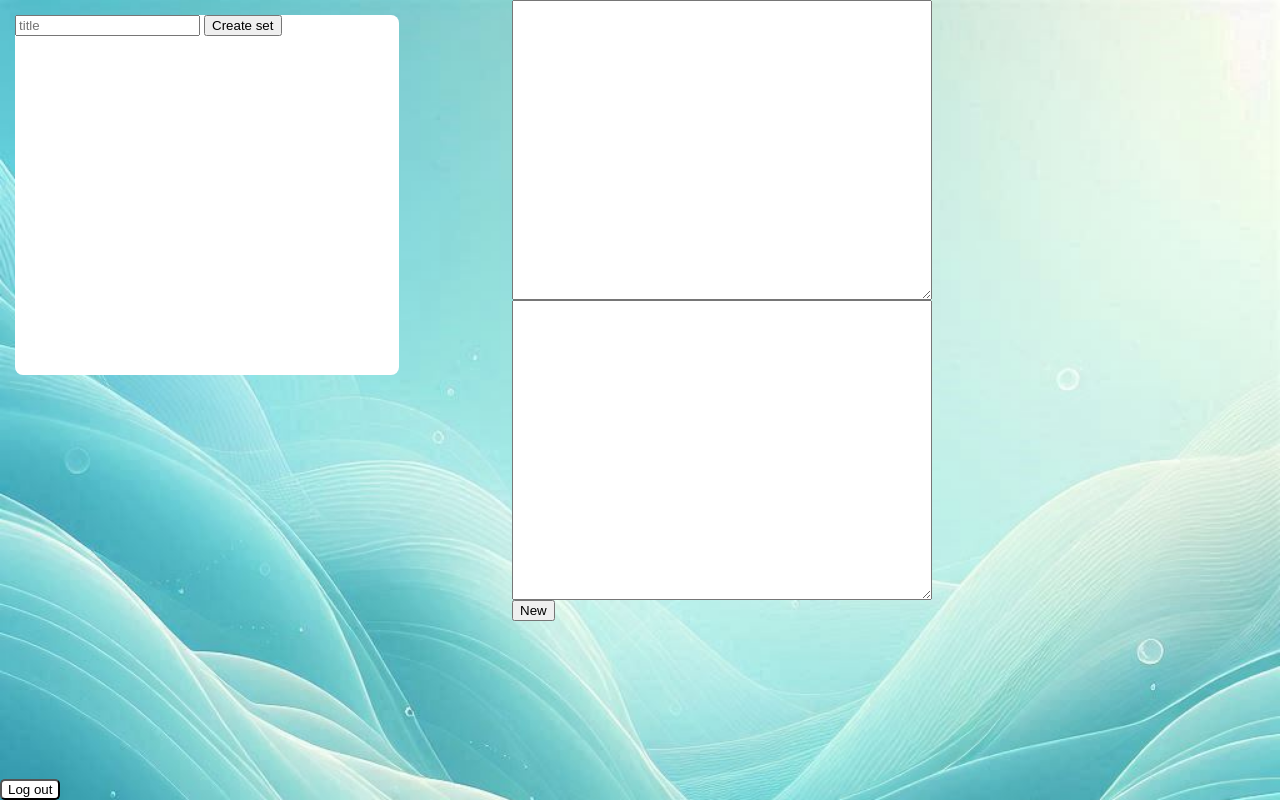
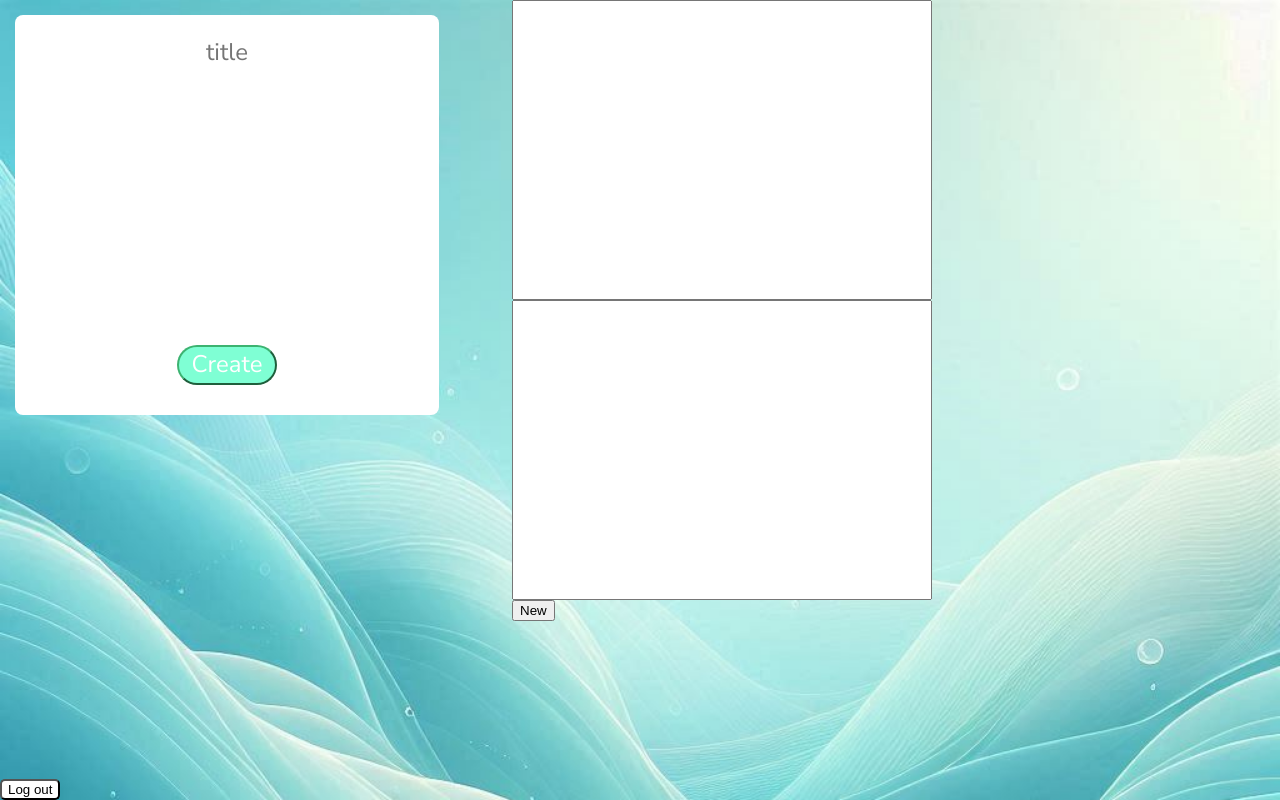
Before and after one commit to Introspectivegorilla/Final_project, a Flask app: page /new in a window 1280 px wide. Run offline with Flask 3, Linux system fonts and the light colour scheme; a user stored in the database is signed in; some libraries are stand-ins or nearby versions; some web fonts are replaced.

Commit message:
Fixed wrapping issue on new cards and play cards, fixed register button glitch, working on new button not being in the right place, and making the title box longer

```diff
--- a/static/javascript.js
+++ b/static/javascript.js
@@ -9,6 +9,10 @@
 function to_my_cards() {
     location.href = "library"
 
+}
+
+function to_register() {
+    location.href="register"
 }
 
 function create_new() {
--- a/static/styles.css
+++ b/static/styles.css
@@ -37,19 +37,35 @@
     width:60%;
     display:flex;
     justify-content:center;
-    align-content:center;
+
+    overflow:hidden;
     align-items:center;
+    text-align:center;
+    padding:10px;
 
 
 }
 
 .box2 {
-    position:relative;
     background-color: white;
     border-radius:8px;
     height:45%;
     width:30%;
+
+    display:flex;
+    flex-direction:column;
+    justify-content:space-between;
+    align-items:center;
+    padding:20px;
+
+    word-wrap: break-word;
+    overflow-wrap: break-word;
+    white-space: normal;
+    overflow: hidden;
 }
+
+
+
 
 
 .box3 {
@@ -109,10 +140,8 @@
 
 .l-corner {
 
-    position:absolute;
-    margin:0;
-    left:15px;
-    top:15px;
+    display:flex;
+    margin:15px;
     align-self:flex-start;
 }
 
@@ -230,9 +273,27 @@
     width:100px;
     border-color:mediumseagreen;
     align-self:center;
+    margin:10px;
 
 
 }
+
+
+.create {
+
+    border-radius:40px;
+    background-color:aquamarine;
+    color:white;
+    font-family:'Nunito Sans';
+    font-size:24px;
+    height:40px;
+    width:100px;
+    border-color:mediumseagreen;
+    margin:10px;
+
+}
+
+
 
 
 .h2welcome {
@@ -279,3 +340,19 @@
     justify-content:center;
     height:100vh;
 }
+
+.title {
+
+    display:flex;
+    border-width:0px;
+    font-family:'Nunito Sans',cursive;
+    font-size:24px;
+    justify-content:center;
+    align-self:center;
+    text-align:center;
+    width:90%;
+}
+
+textarea {
+    resize:none;
+}
--- a/templates/new.html
+++ b/templates/new.html
@@ -9,8 +9,8 @@
 <form method="post" action="/new">
 
     <div class = "box2 l-corner">
-        <input type="text" name="title" placeholder="title">
-        <button type="submit">Create set</button>
+        <input class='title' type="text" name="title" placeholder="title">
+        <button class='create' type="submit">Create set</button>
     </div>
 
     <div class="box3 r-corner">
--- a/templates/play.html
+++ b/templates/play.html
@@ -14,8 +14,8 @@
         <div class = 'container'>
 
             <div class="box6">
-        <h1 id="prompt-response">{{load_cards[0]['prompt']}}</h1>
+                    <p class="p1" id="prompt-response">{{load_cards[0]['prompt']}}</p>
                         </div>
                         </div>
 
-{% endblock %}
+                        {% endblock %}}
```
Also changed, not shown: other parts of static/styles.css (+30 -1 lines), templates/login.html (+8 -4 lines), README.md, flashcards.db, 5 other files. Lines whose indentation alone changed are shown as unchanged.
